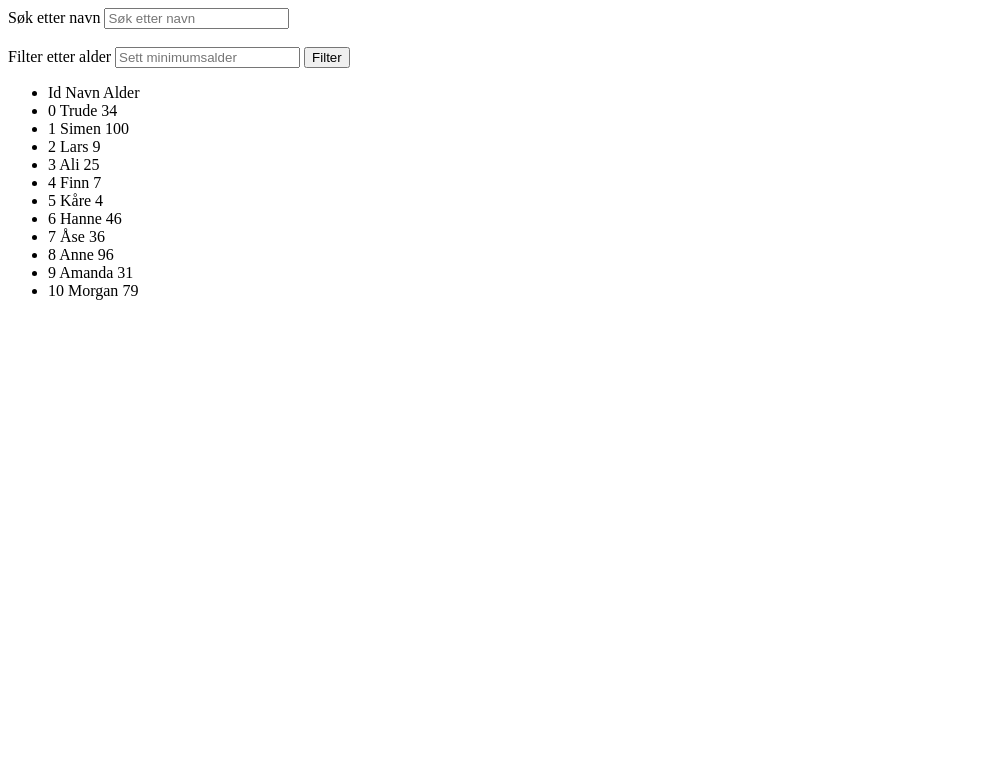
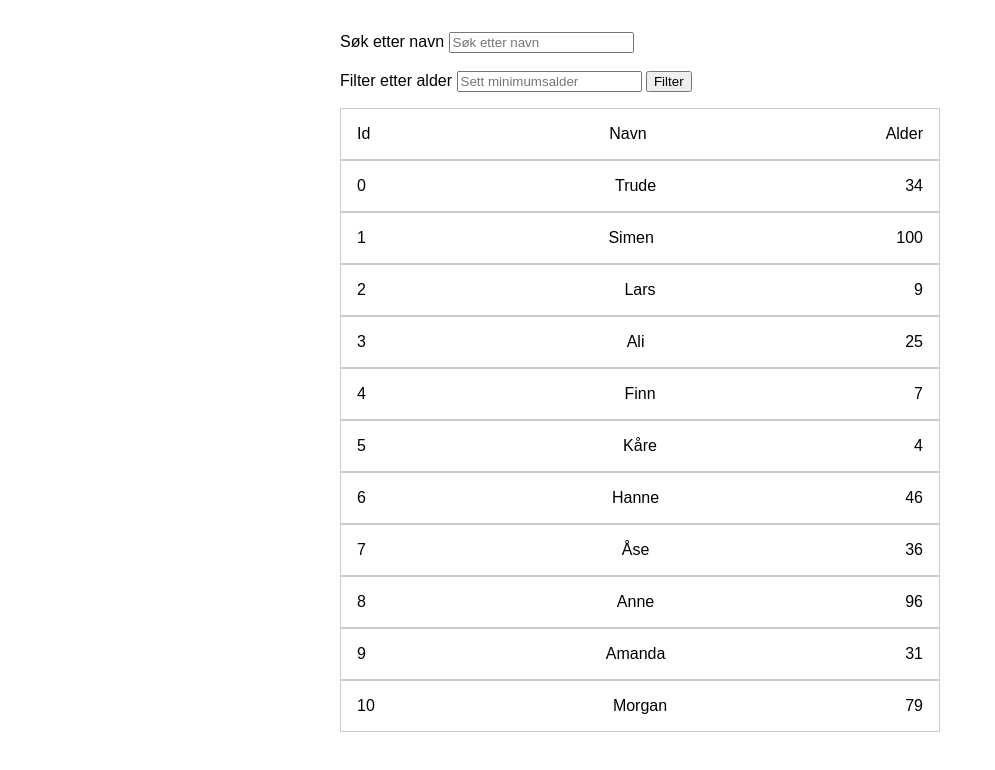
Before and after one commit to vik2ria/introJavaScript, a plain HTML site: page Oppgave_02/index.html in a window 1280 px wide. Shown: the whole page, without its empty margins (0-995 px from the left). Drawn offline with Linux system fonts and the light colour scheme.

Commit message:
assignment 02 finish

```diff
--- a/Oppgave_02/index.html
+++ b/Oppgave_02/index.html
@@ -4,6 +4,7 @@
 <head>
   <title>Parcel Sandbox</title>
   <meta charset="UTF-8" />
+  <link rel="stylesheet" type="text/css" href="src/styles.css"/>
 </head>
 
 <body>
--- a/Oppgave_02/src/mye_hjelp.js
+++ b/Oppgave_02/src/mye_hjelp.js
@@ -1,5 +1,4 @@
 
-//import './styles.css';
 import { users } from './util.js';
 
 const searchInput = document.getElementById('name');
```
